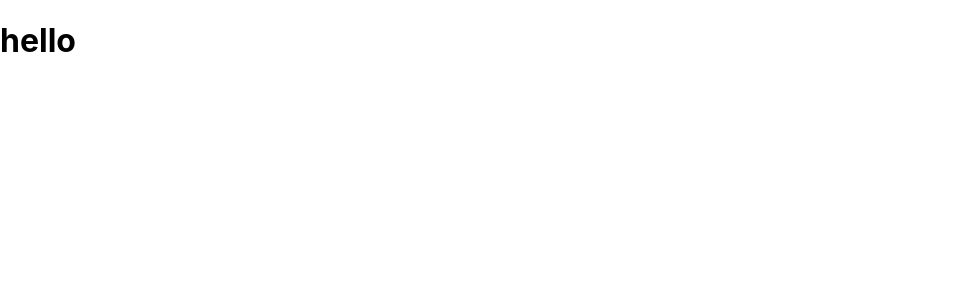
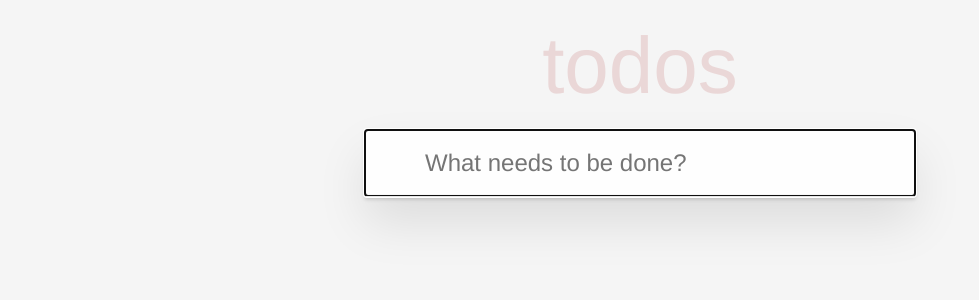
Before and after one commit to piunov92/todo-hooks, a React (Create React App) app: page / in a window 1280 px wide. Shown: the top 300 px of the page, without its empty margins (0-979 px from the left). Built offline with nearby package versions, Linux system fonts and the light colour scheme.

Commit message:
fix destroy tasks

```diff
--- a/src/App.js
+++ b/src/App.js
@@ -1,7 +1,37 @@
-import React from "react"
+import React from 'react'
+import TaskInput from './components/NewTaskForm/NewTaskForm'
+import TaskList from './components/TaskList/TaskList'
 
-function App() {
-  return <h1>hello</h1>
+const App = () => {
+  const [data, setData] = React.useState([])
+
+  //new task
+  const newTodo = (text) => {
+    const newTodo = {
+      id: Math.random().toString(16).slice(2),
+      text,
+    }
+
+    setData([...data, newTodo])
+  }
+
+  //delete task
+  const destroyTodo = (id) => {
+    setData(data.filter((item) => item.id !== id))
+  }
+
+
+  return (
+    <section className="todoapp">
+      <header className="header">
+        <h1>todos</h1>
+        <TaskInput addTodo={newTodo} />
+      </header>
+      <section className="main">
+        <TaskList todos={data} taskDestroy={destroyTodo} />
+      </section>
+    </section>
+  )
 }
 
 export default App
--- /dev/null
+++ b/src/components/NewTaskForm/NewTaskForm.jsx
@@ -0,0 +1,26 @@
+import React from 'react'
+
+import './NewTaskForm.scss'
+
+const TaskInput = ({addTodo}) => {
+  const [fieldValue, setFieldValue] = React.useState('')
+  return (
+    <form
+      onSubmit={(e) => {
+        e.preventDefault()
+        addTodo(fieldValue)
+        setFieldValue('')
+      }}
+    >
+      <input
+        className="new-todo"
+        placeholder="What needs to be done?"
+        autoFocus
+        value={fieldValue}
+        onChange={(e) => setFieldValue(e.target.value)}
+      />
+    </form>
+  )
+}
+
+export default TaskInput
--- /dev/null
+++ b/src/components/NewTaskForm/NewTaskForm.scss
@@ -0,0 +1,24 @@
+.new-todo,
+.edit {
+  position: relative;
+  margin: 0;
+  width: 100%;
+  font-size: 24px;
+  font-family: inherit;
+  font-weight: inherit;
+  line-height: 1.4em;
+  color: inherit;
+  padding: 6px;
+  border: 1px solid #999;
+  box-shadow: inset 0 -1px 5px 0 rgba(0, 0, 0, 0.2);
+  box-sizing: border-box;
+  -webkit-font-smoothing: antialiased;
+  -moz-osx-font-smoothing: grayscale;
+}
+
+.new-todo {
+  padding: 16px 16px 16px 60px;
+  border: none;
+  background: rgba(0, 0, 0, 0.003);
+  box-shadow: inset 0 -2px 1px rgba(0, 0, 0, 0.03);
+}
--- /dev/null
+++ b/src/components/Task/Task.jsx
@@ -0,0 +1,32 @@
+import React from 'react'
+
+import './Task.scss'
+
+const Task = ({ todoText, taskDestroy }) => {
+  const [isCompleted, setCompleted] = React.useState(false)
+
+  const completed = () => setCompleted(!isCompleted)
+
+  return (
+    <li className={isCompleted ? 'completed' : null}>
+      <div className="view">
+        <input
+          className="toggle"
+          type="checkbox"
+          checked={isCompleted}
+          onChange={() => completed()}
+        />
+        <label>
+          <span onClick={() => completed()} className="description">
+            {todoText}
+          </span>
+          <span className="created">created 5 minutes ago</span>
+        </label>
+        <button className="icon icon-edit"></button>
+        <button className="icon icon-destroy" onClick={taskDestroy}></button>
+      </div>
+    </li>
+  )
+}
+
+export default Task
--- /dev/null
+++ b/src/components/TaskList/TaskList.jsx
@@ -0,0 +1,14 @@
+import React from 'react'
+import Task from '../Task/Task'
+
+import './TaskList.scss'
+
+const TaskList = ({ todos, taskDestroy }) => {
+  const list = todos.map((todo) => (
+    <Task key={todo.id} todoText={todo.text} taskDestroy={() => taskDestroy(todo.id)} />
+  ))
+
+  return <ul className="todo-list">{list}</ul>
+}
+
+export default TaskList
--- /dev/null
+++ b/src/components/TaskList/TaskList.scss
@@ -0,0 +1,5 @@
+.todo-list {
+  margin: 0;
+  padding: 0;
+  list-style: none;
+}
--- a/src/index.scss
+++ b/src/index.scss
@@ -1,8 +1,64 @@
+html,
 body {
   margin: 0;
-  font-family: -apple-system, BlinkMacSystemFont, 'Segoe UI', 'Roboto', 'Oxygen',
-    'Ubuntu', 'Cantarell', 'Fira Sans', 'Droid Sans', 'Helvetica Neue',
-    sans-serif;
+  padding: 0;
+}
+
+body {
+  font: 14px 'Helvetica Neue', Helvetica, Arial, sans-serif;
+  line-height: 1.4em;
+  background: #f5f5f5;
+  color: #111111;
+  min-width: 230px;
+  max-width: 550px;
+  margin: 0 auto;
   -webkit-font-smoothing: antialiased;
   -moz-osx-font-smoothing: grayscale;
+  font-weight: 300;
 }
+
+button {
+  margin: 0;
+  padding: 0;
+  border: 0;
+  background: none;
+  font-size: 100%;
+  vertical-align: baseline;
+  font-family: inherit;
+  font-weight: inherit;
+  color: inherit;
+  -webkit-appearance: none;
+  appearance: none;
+  -webkit-font-smoothing: antialiased;
+  -moz-osx-font-smoothing: grayscale;
+
+  &::-moz-focus-inner {
+    border: none;
+  }
+}
+
+.main {
+  position: relative;
+  z-index: 2;
+  border-top: 1px solid #e6e6e6;
+}
+
+.todoapp {
+  background: #fff;
+  margin: 130px 0 40px 0;
+  position: relative;
+  box-shadow: 0 2px 4px 0 rgba(0, 0, 0, 0.2), 0 25px 50px 0 rgba(0, 0, 0, 0.1);
+
+  h1 {
+    position: absolute;
+    top: -140px;
+    width: 100%;
+    font-size: 80px;
+    font-weight: 200;
+    text-align: center;
+    color: rgba(175, 47, 47, 0.15);
+    -webkit-text-rendering: optimizeLegibility;
+    -moz-text-rendering: optimizeLegibility;
+    text-rendering: optimizeLegibility;
+  }
+}
```
Also changed, not shown: src/components/Task/Task.scss (added, +126 -0 lines).
